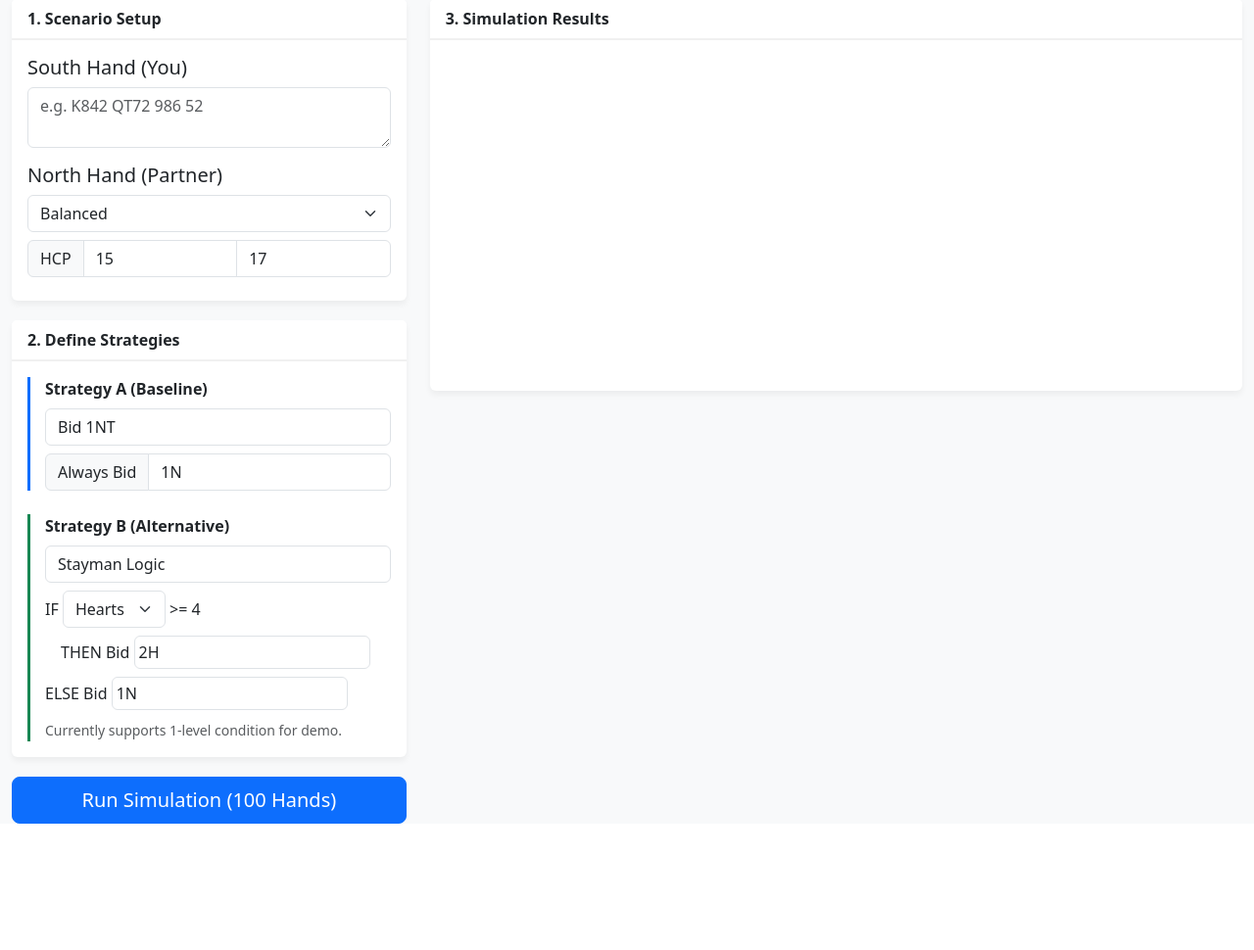
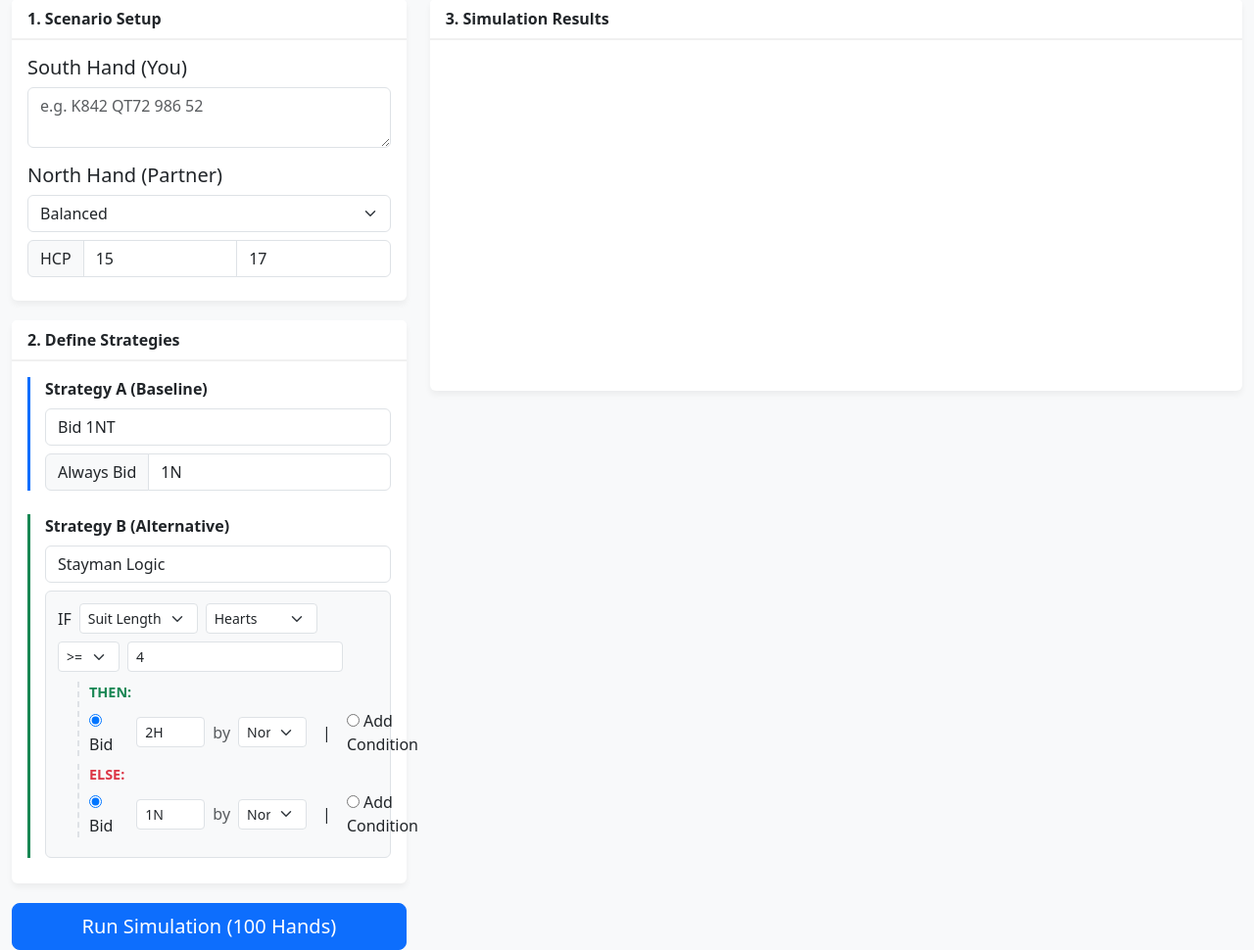
Before and after one commit to SiegEPS/BridgeSimulator, a Flask app: page /simulation in a window 1280 px wide. Shown: the part 81-1051 px from the top of the page at 98% size. Before the commit the page ends 922 px from the top, so only its background shows below. Run offline with Flask 3, Linux system fonts and the light colour scheme.

Commit message:
update simulation to allow nested conditions

```diff
--- a/static/js/simulation.js
+++ b/static/js/simulation.js
@@ -1,11 +1,263 @@
+// ============================================
+// Multi-Level Condition Builder for Strategy B
+// ============================================
+
+let nodeCounter = 0;
+
+function generateNodeId() {
+    return `node_${++nodeCounter}`;
+}
+
+/**
+ * Initialize the Strategy B builder with a root condition node
+ */
+function initStrategyBBuilder() {
+    const container = document.getElementById('stratBBuilder');
+    container.innerHTML = '';
+    nodeCounter = 0;
+
+    // Create initial root condition node
+    const rootNode = createConditionNode('root', null);
+    container.appendChild(rootNode);
+}
+
+/**
+ * Create a condition node with selectors and branch containers
+ * @param {string} nodeId - Unique ID for this node
+ * @param {string|null} parentBranchType - 'true' or 'false' if nested, null if root
+ */
+function createConditionNode(nodeId, parentBranchType) {
+    const div = document.createElement('div');
+    div.className = 'condition-node';
+    div.id = nodeId;
+    div.dataset.nodeType = 'branch';
+
+    // Condition header row
+    div.innerHTML = `
+        <div class="condition-header">
+            <span>IF</span>
+            <select class="form-select form-select-sm d-inline w-auto" data-field="condType" onchange="onConditionTypeChange('${nodeId}')">
+                <option value="suit_length">Suit Length</option>
+                <option value="hcp">HCP</option>
+            </select>
+            <span data-condtype-label="suit_length">
+                <select class="form-select form-select-sm d-inline w-auto" data-field="suit">
+                    <option value="H">Hearts</option>
+                    <option value="S">Spades</option>
+                    <option value="D">Diamonds</option>
+                    <option value="C">Clubs</option>
+                </select>
+            </span>
+            <select class="form-select form-select-sm d-inline w-auto" data-field="operator">
+                <option value=">=">&gt;=</option>
+                <option value=">">&gt;</option>
+                <option value="==">=</option>
+                <option value="<">&lt;</option>
+                <option value="<=">&lt;=</option>
+            </select>
+            <input type="number" class="form-control form-control-sm d-inline w-auto" data-field="value" value="4" style="width: 60px;">
+            ${parentBranchType !== null ? `<button type="button" class="btn btn-outline-danger btn-remove-condition" onclick="removeConditionNode('${nodeId}')">✕ Remove</button>` : ''}
+        </div>
+
+        <!-- TRUE Branch -->
+        <div class="branch-container branch-true" id="${nodeId}_true_branch">
+            <div class="branch-label">THEN:</div>
+            <div class="branch-content" data-branch="true">
+                <div class="d-flex align-items-center gap-2 mb-2">
+                    <label class="form-check-inline mb-0">
+                        <input type="radio" name="${nodeId}_true_type" value="contract" checked onchange="onBranchTypeChange('${nodeId}', 'true')"> Bid
+                    </label>
+                    <input type="text" class="form-control form-control-sm" data-field="contract" value="2H" style="width: 70px;">
+                    <span class="text-muted">by</span>
+                    <select class="form-select form-select-sm" data-field="declarer" style="width: 70px;">
+                        <option value="N">North</option>
+                        <option value="S">South</option>
+                    </select>
+                    <span class="ms-2">|</span>
+                    <label class="form-check-inline mb-0 ms-2">
+                        <input type="radio" name="${nodeId}_true_type" value="nested" onchange="onBranchTypeChange('${nodeId}', 'true')"> Add Condition
+                    </label>
+                </div>
+                <div class="nested-condition-container" style="display: none;"></div>
+            </div>
+        </div>
+
+        <!-- FALSE Branch -->
+        <div class="branch-container branch-false" id="${nodeId}_false_branch">
+            <div class="branch-label">ELSE:</div>
+            <div class="branch-content" data-branch="false">
+                <div class="d-flex align-items-center gap-2 mb-2">
+                    <label class="form-check-inline mb-0">
+                        <input type="radio" name="${nodeId}_false_type" value="contract" checked onchange="onBranchTypeChange('${nodeId}', 'false')"> Bid
+                    </label>
+                    <input type="text" class="form-control form-control-sm" data-field="contract" value="1N" style="width: 70px;">
+                    <span class="text-muted">by</span>
+                    <select class="form-select form-select-sm" data-field="declarer" style="width: 70px;">
+                        <option value="N">North</option>
+                        <option value="S">South</option>
+                    </select>
+                    <span class="ms-2">|</span>
+                    <label class="form-check-inline mb-0 ms-2">
+                        <input type="radio" name="${nodeId}_false_type" value="nested" onchange="onBranchTypeChange('${nodeId}', 'false')"> Add Condition
+                    </label>
+                </div>
+                <div class="nested-condition-container" style="display: none;"></div>
+            </div>
+        </div>
+    `;
+
+    return div;
+}
+
+/**
+ * Handle condition type change (suit_length vs hcp)
+ */
+function onConditionTypeChange(nodeId) {
+    const node = document.getElementById(nodeId);
+    const condType = node.querySelector('[data-field="condType"]').value;
+    const suitLabel = node.querySelector('[data-condtype-label="suit_length"]');
+
+    if (condType === 'suit_length') {
+        suitLabel.style.display = 'inline';
+    } else {
+        suitLabel.style.display = 'none';
+    }
+}
+
+/**
+ * Handle branch type toggle (contract vs nested condition)
+ */
+function onBranchTypeChange(nodeId, branchType) {
+    const node = document.getElementById(nodeId);
+    const branchContainer = node.querySelector(`#${nodeId}_${branchType}_branch .branch-content`);
+    const radioValue = branchContainer.querySelector(`input[name="${nodeId}_${branchType}_type"]:checked`).value;
+    const nestedContainer = branchContainer.querySelector('.nested-condition-container');
+    const contractInputs = branchContainer.querySelectorAll('[data-field="contract"], [data-field="declarer"]');
+
+    if (radioValue === 'nested') {
+        // Show nested condition container
+        nestedContainer.style.display = 'block';
+        contractInputs.forEach(el => el.style.display = 'none');
+
+        // Create nested node if not exists
+        if (nestedContainer.children.length === 0) {
+            const newNodeId = generateNodeId();
+            const nestedNode = createConditionNode(newNodeId, branchType);
+            nestedContainer.appendChild(nestedNode);
+        }
+    } else {
+        // Show contract inputs
+        nestedContainer.style.display = 'none';
+        contractInputs.forEach(el => el.style.display = 'inline-block');
+    }
+}
+
+/**
+ * Remove a nested condition node
+ */
+function removeConditionNode(nodeId) {
+    const node = document.getElementById(nodeId);
+    if (!node) return;
+
+    // Find parent branch and toggle back to contract mode
+    const parentBranch = node.closest('.branch-content');
+    if (parentBranch) {
+        const branchType = parentBranch.dataset.branch;
+        const parentNode = parentBranch.closest('.condition-node');
+        const parentNodeId = parentNode.id;
+
+        // Set radio back to contract
+        const contractRadio = parentBranch.querySelector(`input[name="${parentNodeId}_${branchType}_type"][value="contract"]`);
+        if (contractRadio) {
+            contractRadio.checked = true;
+        }
+
+        // Show contract inputs
+        const contractInputs = parentBranch.querySelectorAll('[data-field="contract"], [data-field="declarer"]');
+        contractInputs.forEach(el => el.style.display = 'inline-block');
+
+        // Hide and clear nested container
+        const nestedContainer = parentBranch.querySelector('.nested-condition-container');
+        nestedContainer.style.display = 'none';
+        nestedContainer.innerHTML = '';
+    }
+}
+
+/**
+ * Recursively build the strategy tree JSON from DOM
+ */
+function buildStrategyTree(nodeElement) {
+    if (!nodeElement) return null;
+
+    const nodeId = nodeElement.id;
+
+    // Get condition fields
+    const condType = nodeElement.querySelector('[data-field="condType"]').value;
+    const operator = nodeElement.querySelector('[data-field="operator"]').value;
+    const value = parseInt(nodeElement.querySelector('[data-field="value"]').value, 10);
+
+    // Build condition object
+    const condition = {
+        type: condType,
+        operator: operator,
+        value: value
+    };
+
+    if (condType === 'suit_length') {
+        condition.suit = nodeElement.querySelector('[data-field="suit"]').value;
+    }
+
+    // Build branches
+    const trueBranch = buildBranch(nodeElement, nodeId, 'true');
+    const falseBranch = buildBranch(nodeElement, nodeId, 'false');
+
+    return {
+        type: 'branch',
+        condition: condition,
+        true_branch: trueBranch,
+        false_branch: falseBranch
+    };
+}
+
+/**
+ * Build a single branch (true or false)
+ */
+function buildBranch(nodeElement, nodeId, branchType) {
+    const branchContent = nodeElement.querySelector(`#${nodeId}_${branchType}_branch .branch-content`);
+    const radioValue = branchContent.querySelector(`input[name="${nodeId}_${branchType}_type"]:checked`).value;
+
+    if (radioValue === 'nested') {
+        // Recursively build nested condition
+        const nestedNode = branchContent.querySelector('.nested-condition-container > .condition-node');
+        if (nestedNode) {
+            return buildStrategyTree(nestedNode);
+        }
+    }
+
+    // Return contract leaf
+    const contract = branchContent.querySelector('[data-field="contract"]').value.toUpperCase();
+    const declarer = branchContent.querySelector('[data-field="declarer"]').value;
+
+    return {
+        type: 'contract',
+        contract: contract,
+        declarer: declarer
+    };
+}
+
+// ============================================
+// Main Simulation Runner
+// ============================================
+
 async function runSimulation() {
     const statusMsg = document.getElementById('statusMsg');
-    statusMsg.classList.remove('d-none');
+    statusMsg.classList.remove('d-none', 'alert-danger');
+    statusMsg.classList.add('alert-secondary');
     statusMsg.textContent = "Running simulation (100 hands)...";
 
     // 1. Gather Generator Params
     const params = {
-        num_hands: 100, // Small default for responsiveness in UI
+        num_hands: 100,
         predeal: {
             'S': document.getElementById('southHand').value.trim()
         },
@@ -26,33 +278,17 @@ async function runSimulation() {
         root: {
             type: 'contract',
             contract: document.getElementById('stratAContract').value.toUpperCase(),
-            declarer: 'N' // Simplifying assumption
+            declarer: 'N'
         }
     };
 
-    // 3. Build Strategy B (Conditional)
-    // currently simple 1-level for demo
+    // 3. Build Strategy B (Multi-level Conditional) - uses recursive tree builder
+    const rootNode = document.getElementById('stratBBuilder').querySelector('.condition-node');
+    const stratBRoot = buildStrategyTree(rootNode);
+
     const stratB = {
         name: document.getElementById('stratBName').value,
-        root: {
-            type: 'branch',
-            condition: {
-                type: 'suit_length',
-                suit: document.getElementById('condSuit').value,
-                operator: '>=',
-                value: 4
-            },
-            true_branch: {
-                type: 'contract',
-                contract: document.getElementById('trueBid').value.toUpperCase(),
-                declarer: 'N'
-            },
-            false_branch: {
-                type: 'contract',
-                contract: document.getElementById('falseBid').value.toUpperCase(),
-                declarer: 'N'
-            }
-        }
+        root: stratBRoot
     };
 
     const payload = {
@@ -60,6 +296,9 @@ async function runSimulation() {
         strategies: [stratA, stratB],
         num_events: 100
     };
+
+    // Debug: log payload to console
+    console.log('Simulation Payload:', JSON.stringify(payload, null, 2));
 
     try {
         const response = await fetch('/api/simulate', {
@@ -92,10 +331,6 @@ function displayResults(data, nameA, nameB) {
     // Calculate Stats
     const stats = data.stats;
     const diffKey = `diff_${nameA}_minus_${nameB}`;
-
-    // Note: diff is A - B. If positive, A is better. If negative, B is better.
-    // We typically want to show "Improvement of B over A" if B is the new strategy.
-    // Let's show B - A.
 
     let avgDiff = 0;
     if (stats[diffKey]) {
@@ -134,3 +369,10 @@ function displayResults(data, nameA, nameB) {
     // Raw Output dump for detail
     document.getElementById('rawOutput').textContent = JSON.stringify(stats, null, 2);
 }
+
+// ============================================
+// Initialize on page load
+// ============================================
+document.addEventListener('DOMContentLoaded', function () {
+    initStrategyBBuilder();
+});
--- a/templates/simulation.html
+++ b/templates/simulation.html
@@ -1,5 +1,6 @@
 <!DOCTYPE html>
 <html lang="en">
+
 <head>
     <meta charset="UTF-8">
     <meta name="viewport" content="width=device-width, initial-scale=1.0">
@@ -7,13 +8,87 @@
     <link href="https://cdn.jsdelivr.net/npm/bootstrap@5.3.0/dist/css/bootstrap.min.css" rel="stylesheet">
     <script src="https://cdn.jsdelivr.net/npm/chart.js"></script>
     <style>
-        body { background-color: #f8f9fa; }
-        .card { margin-bottom: 20px; box-shadow: 0 4px 6px rgba(0,0,0,0.05); border: none; }
-        .card-header { background-color: #fff; border-bottom: 2px solid #f0f0f0; font-weight: 600; }
-        .strategy-builder { border-left: 3px solid #0d6efd; padding-left: 15px; }
-        .results-panel { min-height: 400px; }
+        body {
+            background-color: #f8f9fa;
+        }
+
+        .card {
+            margin-bottom: 20px;
+            box-shadow: 0 4px 6px rgba(0, 0, 0, 0.05);
+            border: none;
+        }
+
+        .card-header {
+            background-color: #fff;
+            border-bottom: 2px solid #f0f0f0;
+            font-weight: 600;
+        }
+
+        .strategy-builder {
+            border-left: 3px solid #0d6efd;
+            padding-left: 15px;
+        }
+
+        .results-panel {
+            min-height: 400px;
+        }
+
+        /* Nested condition styles */
+        .condition-node {
+            background: #f8f9fa;
+            border: 1px solid #dee2e6;
+            border-radius: 6px;
+            padding: 12px;
+            margin-bottom: 10px;
+        }
+
+        .condition-node .condition-node {
+            background: #fff;
+            border-left: 3px solid #6c757d;
+        }
+
+        .branch-container {
+            margin-left: 20px;
+            padding-left: 10px;
+            border-left: 2px dashed #dee2e6;
+            margin-top: 8px;
+        }
+
+        .branch-label {
+            font-weight: 600;
+            color: #495057;
+            font-size: 0.9rem;
+            margin-bottom: 6px;
+        }
+
+        .branch-true .branch-label {
+            color: #198754;
+        }
+
+        .branch-false .branch-label {
+            color: #dc3545;
+        }
+
+        .condition-header {
+            display: flex;
+            align-items: center;
+            gap: 8px;
+            flex-wrap: wrap;
+            margin-bottom: 10px;
+        }
+
+        .btn-add-condition {
+            font-size: 0.75rem;
+            padding: 2px 8px;
+        }
+
+        .btn-remove-condition {
+            font-size: 0.75rem;
+            padding: 2px 8px;
+        }
     </style>
 </head>
+
 <body>
 
     <nav class="navbar navbar-expand-lg navbar-dark bg-dark mb-4">
@@ -30,7 +105,8 @@
                     <div class="card-header">1. Scenario Setup</div>
                     <div class="card-body">
                         <h5>South Hand (You)</h5>
-                        <textarea class="form-control mb-2" id="southHand" rows="2" placeholder="e.g. K842 QT72 986 52"></textarea>
+                        <textarea class="form-control mb-2" id="southHand" rows="2"
+                            placeholder="e.g. K842 QT72 986 52"></textarea>
 
                         <h5 class="mt-3">North Hand (Partner)</h5>
                         <select class="form-select mb-2" id="northShape">
@@ -64,22 +140,8 @@
                             <label class="form-label"><strong>Strategy B (Alternative)</strong></label>
                             <input type="text" class="form-control mb-2" id="stratBName" value="Stayman Logic">
 
-                            <!-- Simple Builder UI -->
-                            <div id="simpleBuilder">
-                                <div class="mb-2">
-                                    IF <select class="form-select d-inline w-auto" id="condSuit">
-                                        <option value="H">Hearts</option>
-                                        <option value="S">Spades</option>
-                                    </select> >= 4
-                                </div>
-                                <div class="mb-2 ms-3">
-                                    THEN Bid <input type="text" class="form-control d-inline w-auto p-1" id="trueBid" value="2H" style="width: 60px;">
-                                </div>
-                                <div class="mb-2">
-                                    ELSE Bid <input type="text" class="form-control d-inline w-auto p-1" id="falseBid" value="1N" style="width: 60px;">
-                                </div>
-                                <small class="text-muted">Currently supports 1-level condition for demo.</small>
-                            </div>
+                            <!-- Dynamic Builder UI - populated by JavaScript -->
+                            <div id="stratBBuilder"></div>
                         </div>
                     </div>
                 </div>
@@ -108,7 +170,8 @@
                             </div>
                         </div>
 
-                        <div class="mt-4" id="rawOutput" style="font-family: monospace; white-space: pre-wrap; font-size: 0.9rem;"></div>
+                        <div class="mt-4" id="rawOutput"
+                            style="font-family: monospace; white-space: pre-wrap; font-size: 0.9rem;"></div>
                     </div>
                 </div>
             </div>
@@ -117,4 +180,5 @@
 
     <script src="/static/js/simulation.js"></script>
 </body>
+
 </html>
```
